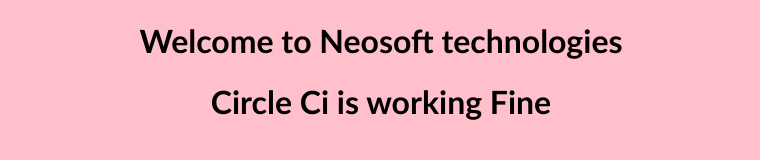
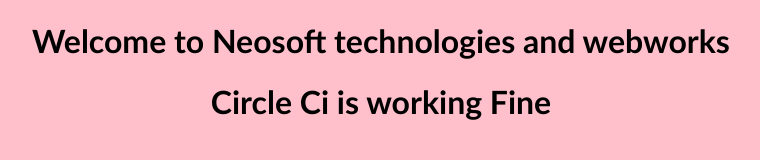
Before and after one commit to nirajvishwakarma/circleci-proj, a plain HTML site: page index.html in a window 1280 px wide. Shown: the whole page, without its empty margins (259-1019 px from the left). Drawn offline with Linux system fonts and the light colour scheme.

Commit message:
index change

```diff
--- a/index.html
+++ b/index.html
@@ -45,7 +45,7 @@ button {
 </style>
 </head>
 <body>
-	<center> <h1> Welcome to Neosoft technologies</h1> </center>
+	<center> <h1> Welcome to Neosoft technologies and webworks</h1> </center>
 	 <center> <h1> Circle Ci is working Fine </h1> </center>
 </body>
 </html>
```
Also changed, not shown: 1 other file.
